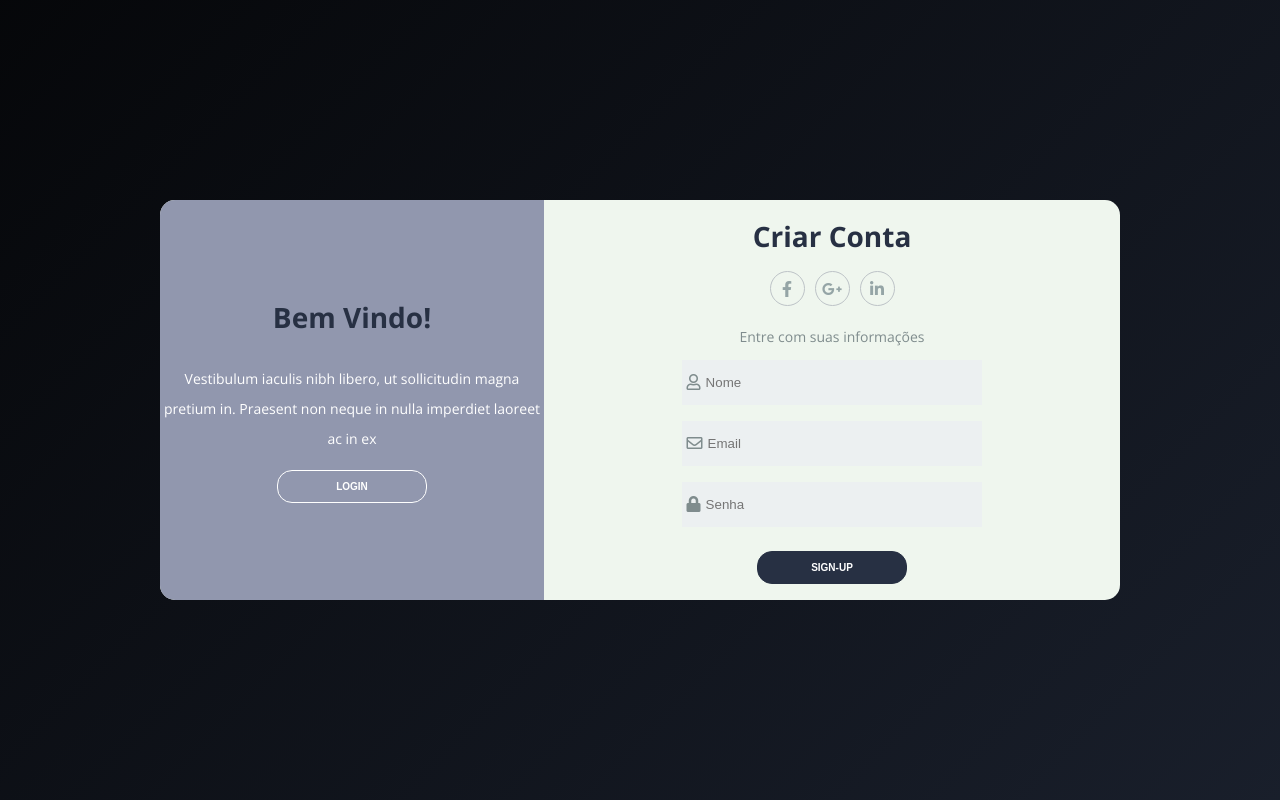
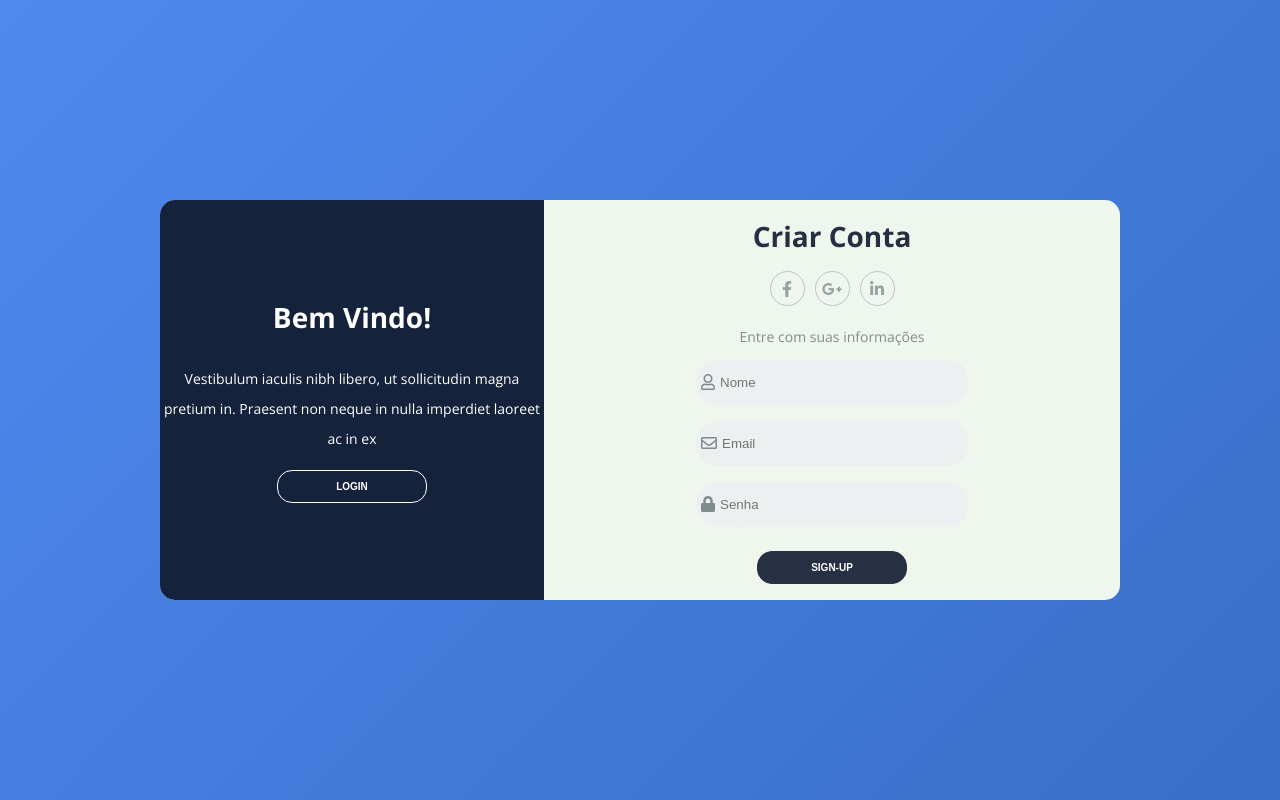
Before and after one commit to xbarcos/login-system, a plain HTML site: page index.html in a window 1280 px wide. Drawn offline with nearby package versions, Linux system fonts and the light colour scheme.

Commit message:
Update style.css

```diff
--- a/style.css
+++ b/style.css
@@ -7,7 +7,7 @@
 }
 body {
     font-family: 'Open Sans', sans-serif;
-    background: linear-gradient(-45deg, #273043, #000, #808080);
+    background: linear-gradient(-45deg, #2A5AAD, #5591FA, #4B8DFF);
 	background-size: 400% 400%;
 	animation: gradient 15s ease infinite;
 	height: 100vh;
@@ -30,7 +30,7 @@ body {
 .content::before {
     content: "";
     position: absolute;
-    background-color: #9197AE;
+    background-color: #14223B;
     width: 40%;
     height: 100%;
     border-top-left-radius: 15px;
@@ -45,7 +45,7 @@ body {
     text-transform: capitalize;
 }
 .title-primary {
-    color: #273043;
+    color: #fff;
     padding-bottom: 1em;
 }
 .title-second {
@@ -141,7 +141,7 @@ body {
 .form {
     display: flex;
     flex-direction: column;
-    width: 55%;
+    width: 50%;
 }
 .form input {
     height: 45px;
@@ -149,9 +149,11 @@ body {
     border: none;
     background-color: #ecf0f1;
     outline: 0;
+    border-radius: 20px;
 }
 .label-input {
     background-color: #ecf0f1;
+    border-radius: 50px;
     display: flex;
     align-items: center;
     margin: 8px;
@@ -159,6 +161,7 @@ body {
 .icon-modify {
     color: #7f8c8d;
     padding: 0 5px;
+    border-radius: 200px;
 }
 
 .second-content {
```
